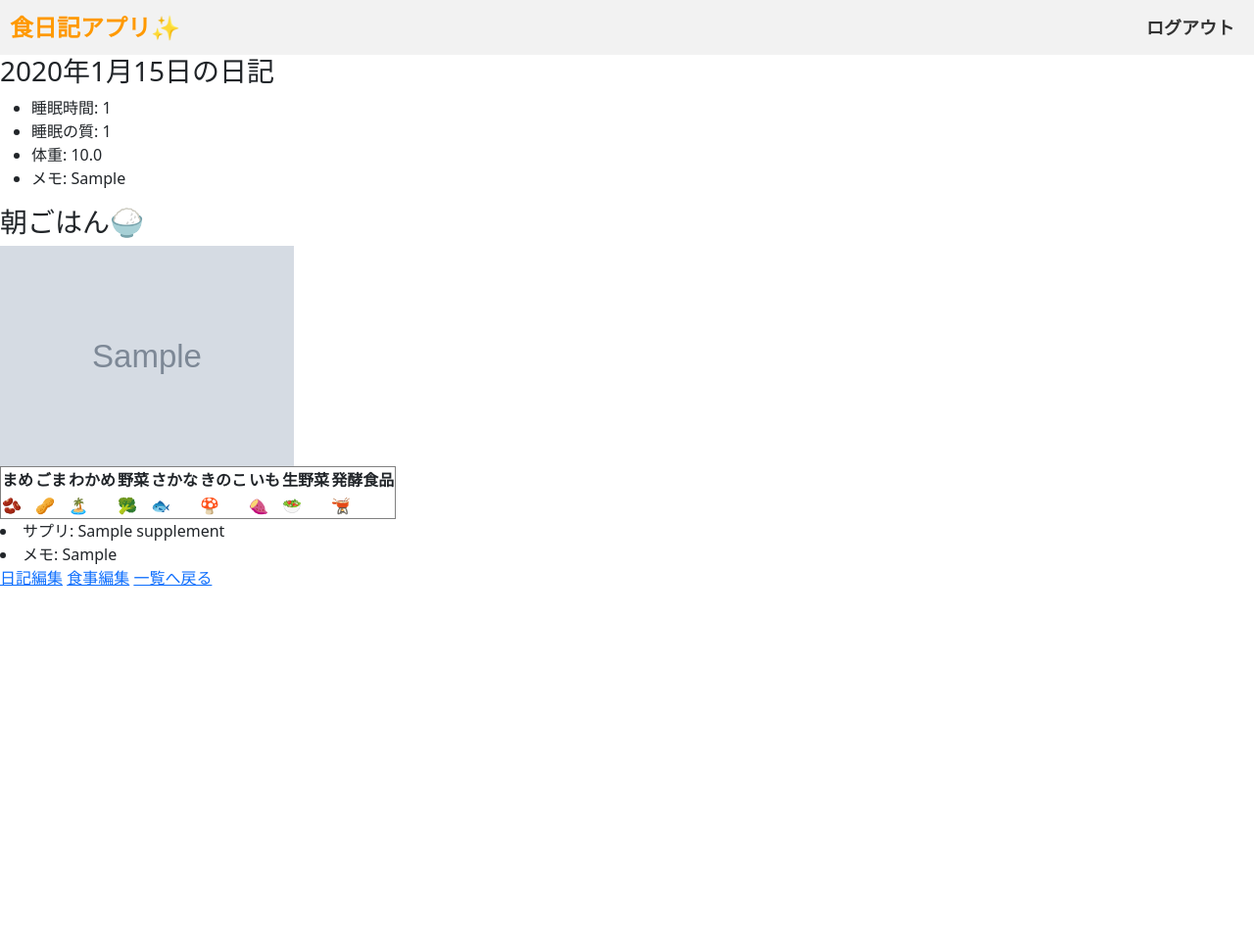
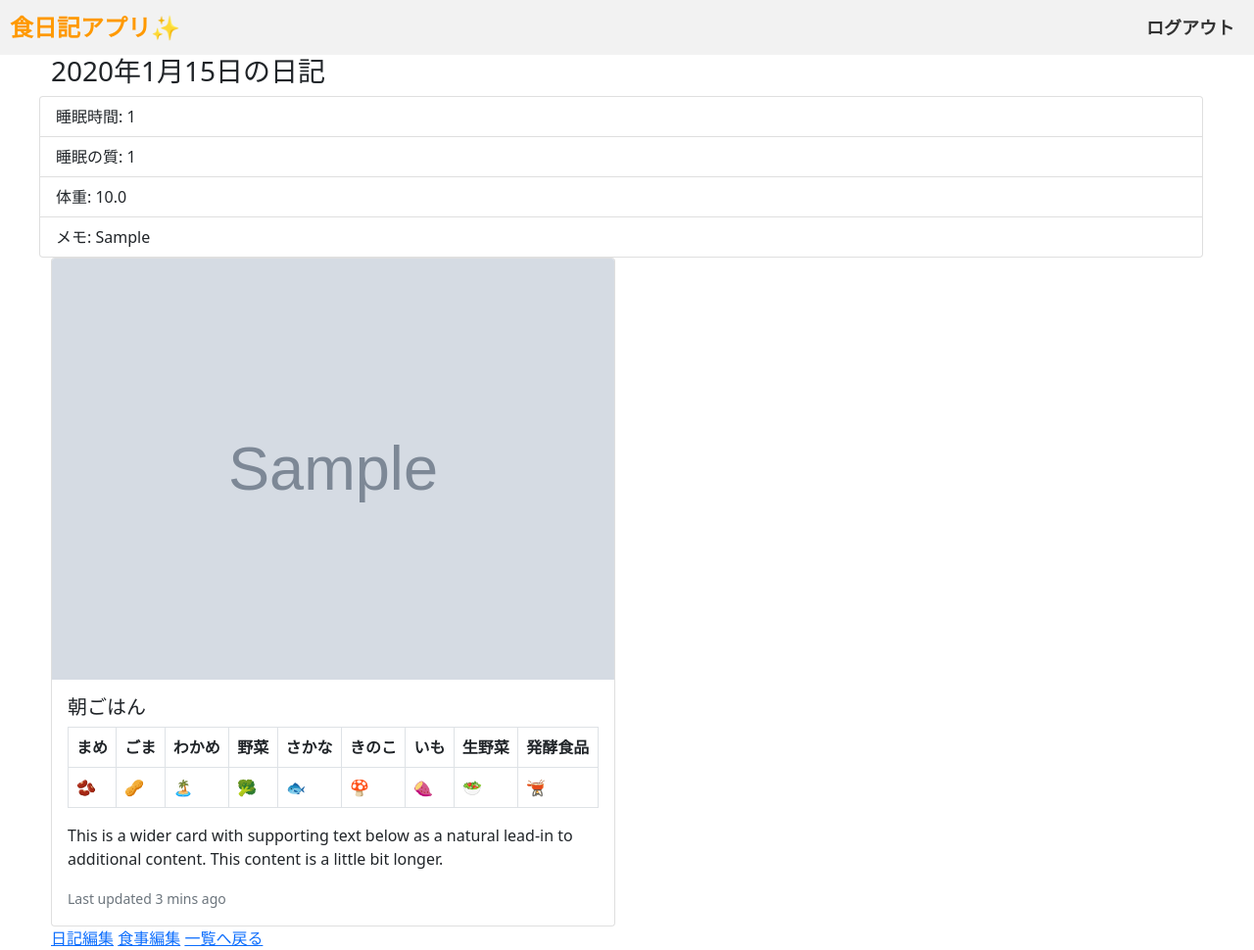
Before and after one commit to alice37308108/food_diary, a Django app: page /detail/1/ in a window 1280 px wide. Shown: the whole page at 98% size. Before the commit the page ends 598 px from the top, so only its background shows below. Run offline with Django 4.2, Linux system fonts and the light colour scheme; a user stored in the database is signed in; tables that the repository leaves empty hold one stand-in row (values such as "Sample post"); grey boxes marked "Sample" are stand-in pictures; some libraries are stand-ins or nearby versions.

Commit message:
htmlを修正

```diff
--- a/templates/diary/base.html
+++ b/templates/diary/base.html
@@ -1,13 +1,14 @@
-<!DOCTYPE html>
-{% load static %}
-{% load django_bootstrap5 %}
+<!doctype html>
+<html lang="en">
+<head>
+    <!-- Required meta tags -->
+    <meta charset="utf-8">
+    <meta name="viewport" content="width=device-width, initial-scale=1">
 
-<html lang="ja">
+    <!-- Bootstrap CSS -->
+    <link href="https://cdn.jsdelivr.net/npm/bootstrap@5.0.2/dist/css/bootstrap.min.css" rel="stylesheet"
+          integrity="sha384-EVSTQN3/azprG1Anm3QDgpJLIm9Nao0Yz1ztcQTwFspd3yD65VohhpuuCOmLASjC" crossorigin="anonymous">
 
-<head>
-    {% bootstrap_css %}
-    {% bootstrap_javascript %}
-    <meta charset="UTF-8">
     <title>{% block title %}食日記アプリ✨{% endblock %}</title>
     <link
             rel="stylesheet"
@@ -18,22 +19,9 @@
     />
     {% block styles %}
         <style>
-            .btn {
-                display: inline-block;
-                padding: 0.5em 1em;
-                text-decoration: none;
-                background: #CC99FF;
-                color: #FFF;
-                border-bottom: solid 4px #627295;
-                border-radius: 10px;
-                margin: 10px;
-                width: 120px;
-            }
-
-            .btn:active {
-                -webkit-transform: translateY(4px);
-                transform: translateY(4px);
-                border-bottom: none;
+            .container {
+                max-width: 1200px;
+                margin: 0 auto;
             }
 
             #index-p {
@@ -47,7 +35,8 @@
                 display: flex;
                 justify-content: space-between;
                 align-items: center;
-            background-color: #f2f2f2; padding: 10px;
+                background-color: #f2f2f2;
+                padding: 10px;
             }
 
             .logo {
@@ -101,6 +90,8 @@
 
         </style>
     {% endblock %}
+
+
 </head>
 <body>
 <header>
@@ -116,7 +107,23 @@
         </ul>
     </nav>
 </header>
+<div class="container">
 {% block content %}
+
 {% endblock %}
+</div>
+
+<!-- Optional JavaScript; choose one of the two! -->
+
+<!-- Option 1: Bootstrap Bundle with Popper -->
+<script src="https://cdn.jsdelivr.net/npm/bootstrap@5.0.2/dist/js/bootstrap.bundle.min.js"
+        integrity="sha384-MrcW6ZMFYlzcLA8Nl+NtUVF0sA7MsXsP1UyJoMp4YLEuNSfAP+JcXn/tWtIaxVXM"
+        crossorigin="anonymous"></script>
+
+<!-- Option 2: Separate Popper and Bootstrap JS -->
+<!--
+<script src="https://cdn.jsdelivr.net/npm/@popperjs/core@2.9.2/dist/umd/popper.min.js" integrity="sha384-IQsoLXl5PILFhosVNubq5LC7Qb9DXgDA9i+tQ8Zj3iwWAwPtgFTxbJ8NT4GN1R8p" crossorigin="anonymous"></script>
+<script src="https://cdn.jsdelivr.net/npm/bootstrap@5.0.2/dist/js/bootstrap.min.js" integrity="sha384-cVKIPhGWiC2Al4u+LWgxfKTRIcfu0JTxR+EQDz/bgldoEyl4H0zUF0QKbrJ0EcQF" crossorigin="anonymous"></script>
+-->
 </body>
 </html>
--- a/templates/diary/detail.html
+++ b/templates/diary/detail.html
@@ -3,26 +3,28 @@
 
 {% block content %}
     <!-- Diary -->
+    <div class="row">
         <h3>{{ diary.date }}の日記</h3>
-    <ul>
-        <li>睡眠時間: {{ diary.hours_of_sleep }}</li>
-        <li>睡眠の質: {{ diary.sleep_quality }}</li>
-        <li>体重: {{ diary.weight }}</li>
-        <li>メモ: {{ diary.memo }}</li>
+        <ul class="list-group">
+            <li class="list-group-item">睡眠時間: {{ diary.hours_of_sleep }}</li>
+            <li class="list-group-item">睡眠の質: {{ diary.sleep_quality }}</li>
+            <li class="list-group-item">体重: {{ diary.weight }}</li>
+            <li class="list-group-item">メモ: {{ diary.memo }}</li>
         </ul>
 
         <!-- Meal -->
         {% for meal in diary.meal_set.all %}
-        <h3>{{ meal.get_meal_type_display }}🍚</h3>
-
+            <div class="col-6">
                 <!-- photo -->
+                <div class="card">
                     {% if meal.photo %}
-            <img style="max-width: 300px; max-height: 300px;" src="{{ meal.photo.url }}" alt="{{ meal.meal_type }}">
+                        <img src="{{ meal.photo.url }}" class="card-img-top" alt="{{ meal.meal_type }}">
                     {% else %}
-            <td class="td_image">No image</td>
+                        <p>no image</p>
                     {% endif %}
-
-        <table border="1">
+                    <div class=" card-body">
+                        <h5 class="card-title">{{ meal.get_meal_type_display }}</h5>
+                        <table class="table table-bordered">
                             <tr>
                                 <th>まめ</th>
                                 <th>ごま</th>
@@ -47,15 +49,19 @@
                             </tr>
                         </table>
 
-        <li>サプリ: {% for supplement in meal.supplement.all %}{{ supplement.name }}{% if not forloop.last %},
-        {% endif %}{% endfor %}</li>
-        <li>メモ: {{ meal.memo }}</li>
+                        <p class="card-text">This is a wider card with supporting text below as a natural lead-in to
+                            additional
+                            content. This content is a little bit longer.</p>
+                        <p class="card-text"><small class="text-muted">Last updated 3 mins ago</small></p>
+                    </div> <!-- card-body -->
 
-        {#        </ul>#}
+                </div> <!-- card -->
+            </div> <!-- col-6 -->
         {% empty %}
             <p>この日はまだ食事を追加していません。</p>
+
         {% endfor %}
-
+    </div>
     <div class="button-container">
         <span class="button-span">
             <a class="button" href="{% url 'diary:update_diary' pk=diary.pk %}">日記編集</a>
@@ -67,6 +73,7 @@
             <a class="button" href="{% url 'diary:list' %}">一覧へ戻る</a>
         </span>
 
+    </div> <!-- button-container -->
     </div>
 
 {% endblock %}
--- a/templates/diary/list.html
+++ b/templates/diary/list.html
@@ -2,7 +2,7 @@
 {% load static %}
 
 {% block content %}
-    <h3>　食日記一覧🍚</h3>
+    <h3 class="display-6">　食日記一覧🍚</h3>
 
     {% for item in object_list %}
         <ul>
```
Also changed, not shown: templates/diary/index.html (+6 -4 lines). Lines whose indentation alone changed are shown as unchanged.
